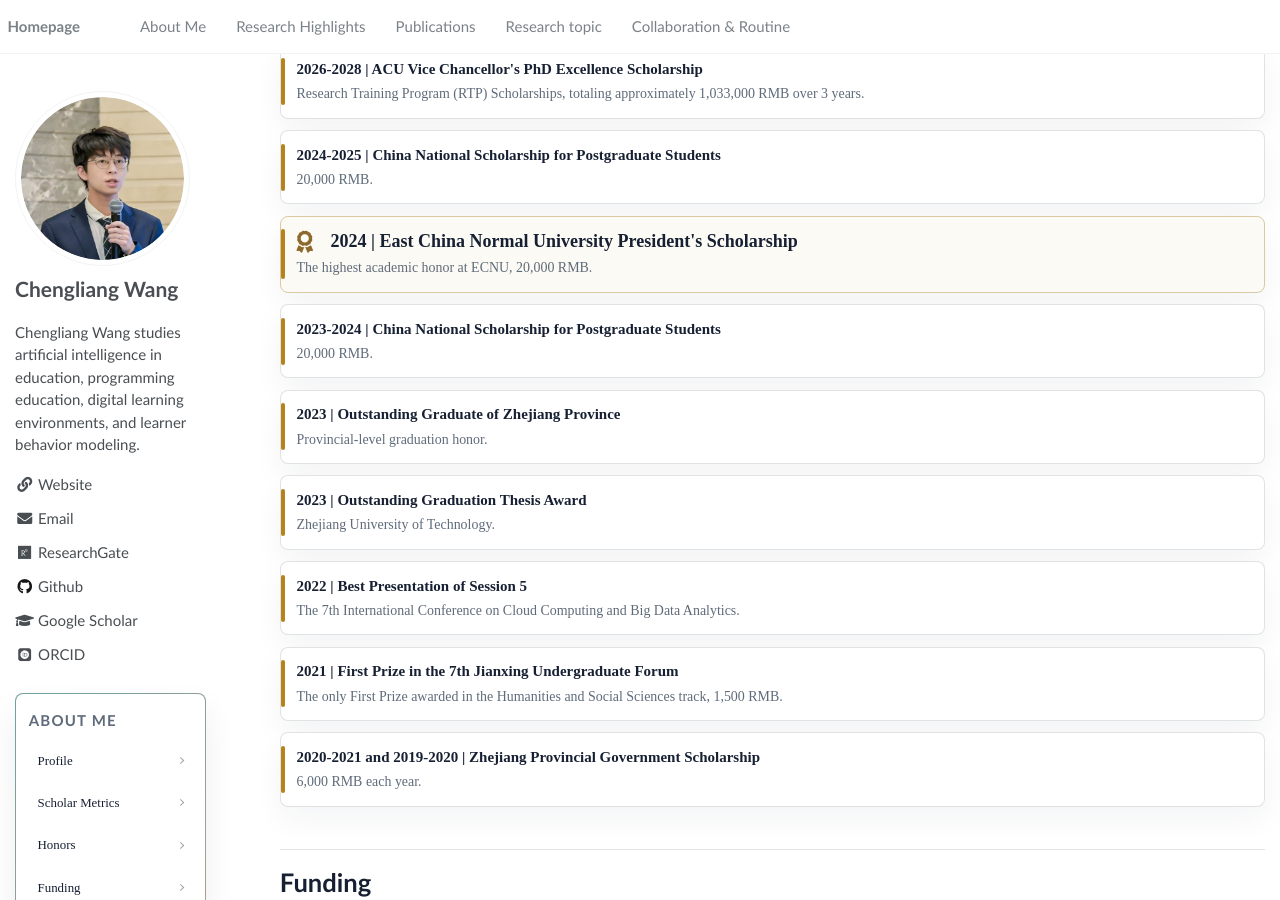
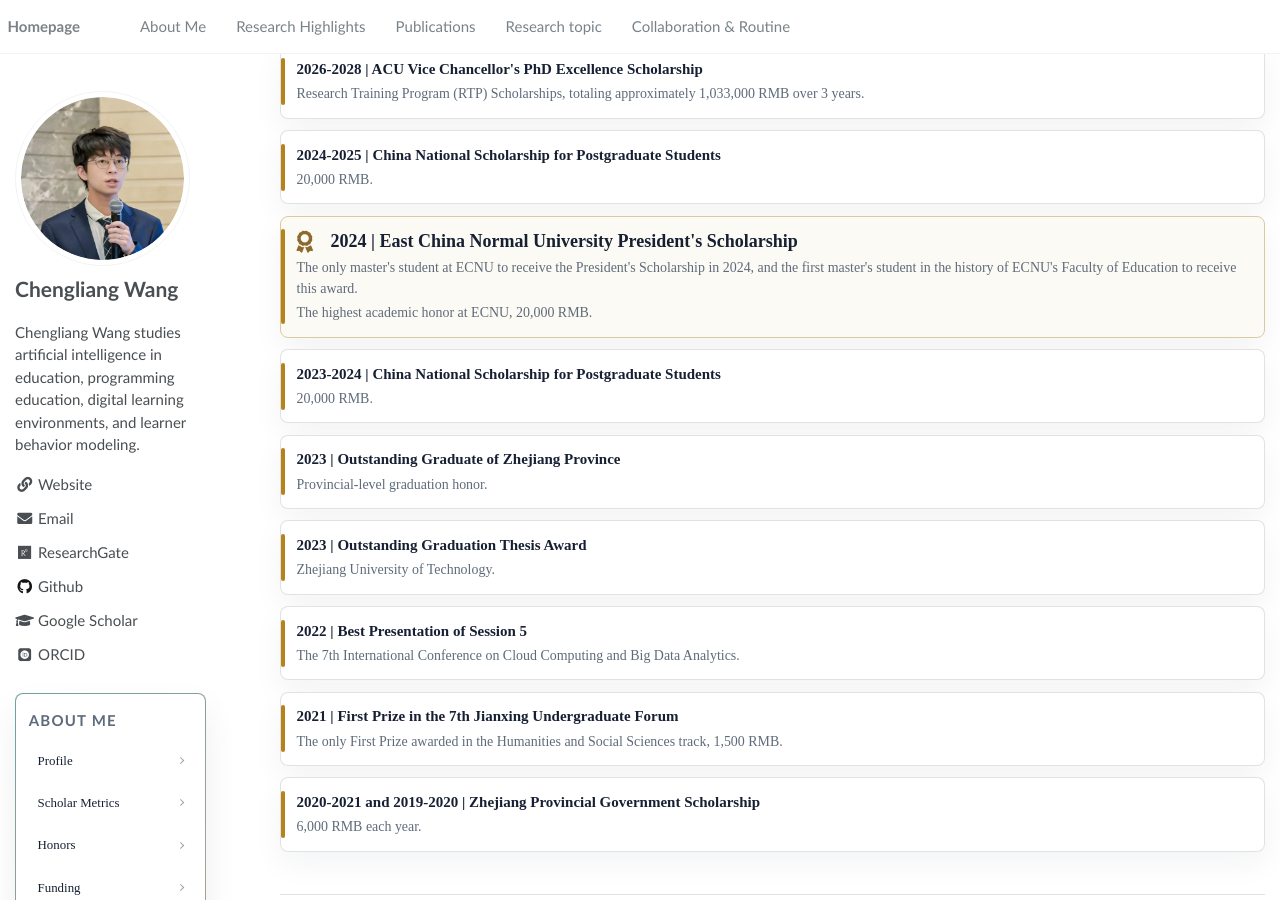
Before and after one commit to wcledutech/wcledutech.github.io, a Jekyll site: the page built from _pages/about.md, in a window 1280 px wide and 900 px high, scrolled down 1276 px. Built offline with Jekyll 4.4.1, drawn with Linux system fonts in a browser that asks for light colours; some web fonts are replaced.

Commit message:
Clarify the ECNU scholarship's sole and first master's recipient distinctions

```diff
--- a/_pages/about.md
+++ b/_pages/about.md
@@ -720,7 +720,7 @@ redirect_from:
       </div>
       <div class="compact-item"><strong>2026-2028 | ACU Vice Chancellor's PhD Excellence Scholarship</strong><p>Research Training Program (RTP) Scholarships, totaling approximately 1,033,000 RMB over 3 years.</p></div>
       <div class="compact-item"><strong>2024-2025 | China National Scholarship for Postgraduate Students</strong><p>20,000 RMB.</p></div>
-      <div class="compact-item honor-highlight"><div class="honor-title"><i class="fas fa-award" aria-hidden="true"></i><strong>2024 | East China Normal University President's Scholarship</strong></div><p>The highest academic honor at ECNU, 20,000 RMB.</p></div>
+      <div class="compact-item honor-highlight"><div class="honor-title"><i class="fas fa-award" aria-hidden="true"></i><strong>2024 | East China Normal University President's Scholarship</strong></div><p>The only master's student at ECNU to receive the President's Scholarship in 2024, and the first master's student in the history of ECNU's Faculty of Education to receive this award.</p><p>The highest academic honor at ECNU, 20,000 RMB.</p></div>
       <div class="compact-item"><strong>2023-2024 | China National Scholarship for Postgraduate Students</strong><p>20,000 RMB.</p></div>
       <div class="compact-item"><strong>2023 | Outstanding Graduate of Zhejiang Province</strong><p>Provincial-level graduation honor.</p></div>
       <div class="compact-item"><strong>2023 | Outstanding Graduation Thesis Award</strong><p>Zhejiang University of Technology.</p></div>
```
Also changed, not shown: tests/test_homepage_honors.py (+4 -0 lines).
